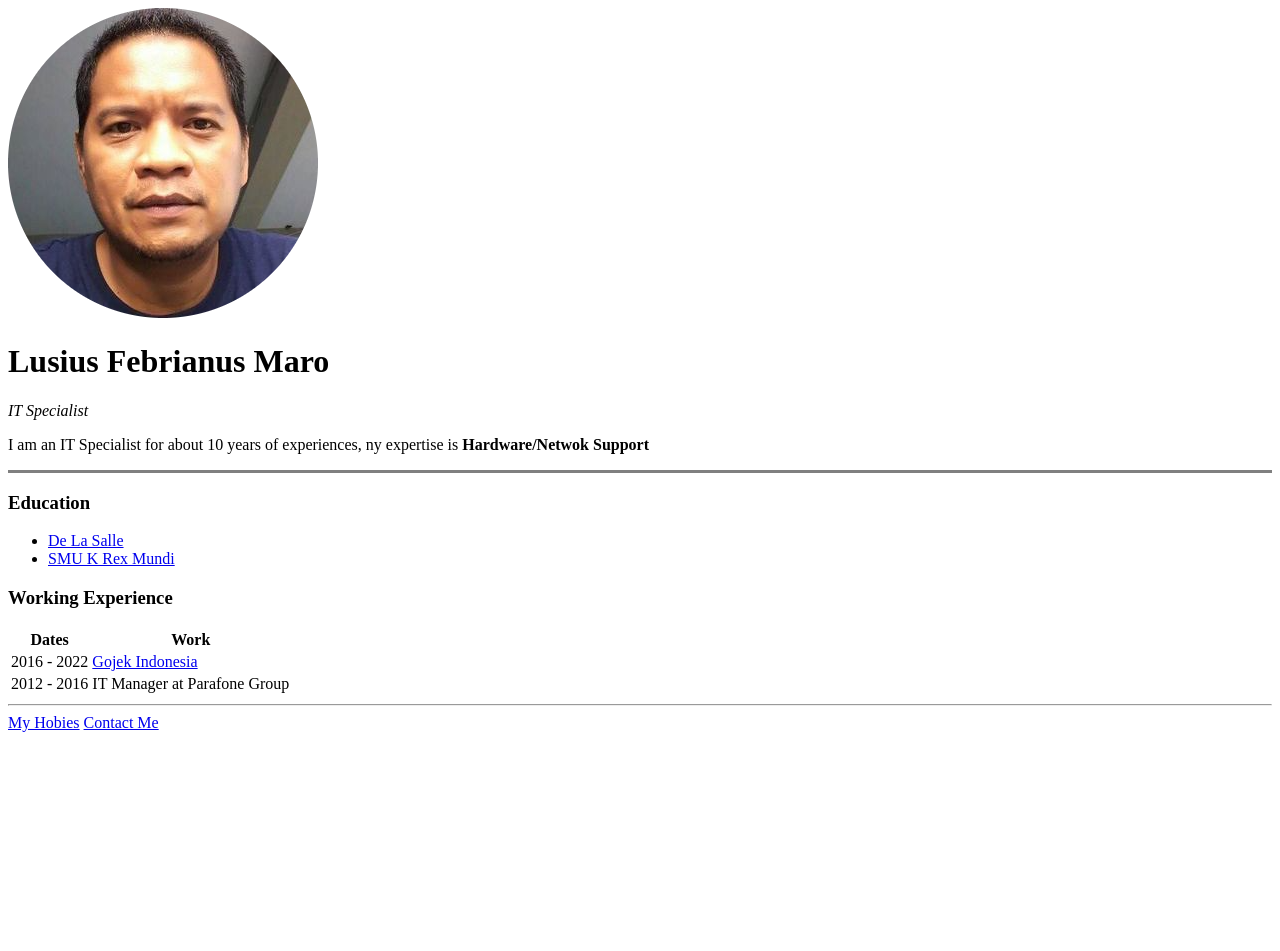
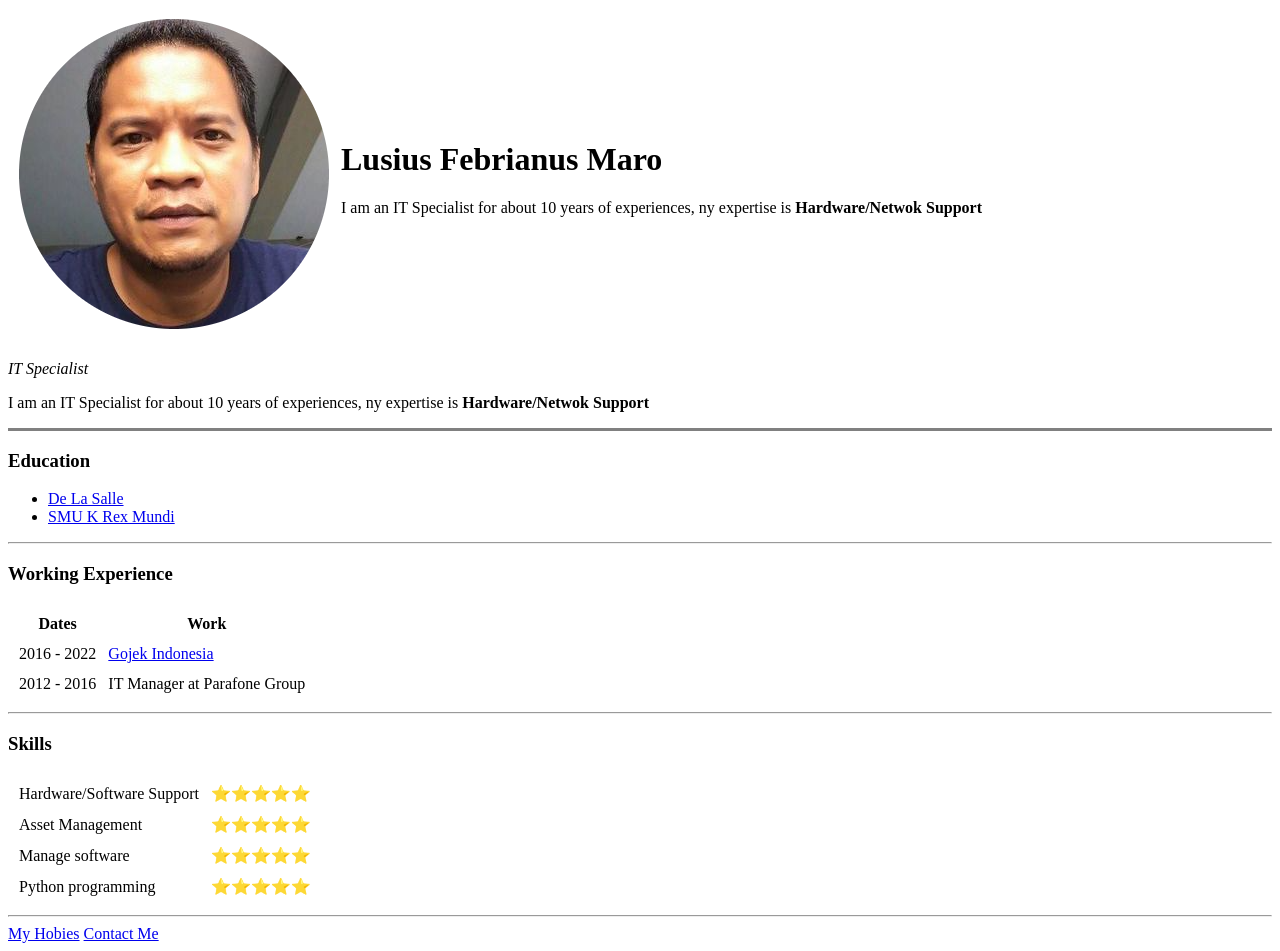
Before and after one commit to lusiusfebry/100-days-python, a plain HTML site: page Project/Day-42_Intermediate_html/HTML - Personal Site/index.html in a window 1280 px wide. Before the commit the page ends 800 px from the top, so only its background shows below. Drawn offline with Linux system fonts and the light colour scheme.

Commit message:
finnish day 42.

```diff
--- a/Project/Day-42_Intermediate_html/HTML - Personal Site/index.html
+++ b/Project/Day-42_Intermediate_html/HTML - Personal Site/index.html
@@ -7,8 +7,24 @@
     <title>Febry's Personal Site</title>
   </head>
   <body>
-    <img src="images/febryfoto-modified.png" alt="Febry profile picture" />
-    <h1>Lusius Febrianus Maro</h1>
+    <table cellspacing="10">
+      <tr>
+        <td>
+          <img
+            src="images/febryfoto-modified.png"
+            alt="Febry profile picture"
+          />
+        </td>
+        <td>
+          <h1>Lusius Febrianus Maro</h1>
+          <p>
+            I am an IT Specialist for about 10 years of experiences, ny
+            expertise is
+            <strong>Hardware/Netwok Support</strong>
+          </p>
+        </td>
+      </tr>
+    </table>
 
     <p>
       <em>IT Specialist</em>
@@ -25,9 +41,10 @@
         <a href="https://smarexmundi.sch.id/site/userlogin">SMU K Rex Mundi</a>
       </li>
     </ul>
+    <hr />
     <h3>Working Experience</h3>
 
-    <table>
+    <table cellspacing="10">
       <thead>
         <tr>
           <th>Dates</th>
@@ -46,6 +63,28 @@
       </tbody>
     </table>
     <hr />
+    <h3>Skills</h3>
+
+    <table cellspacing="10">
+      <tr>
+        <td>Hardware/Software Support</td>
+        <td>⭐⭐⭐⭐⭐</td>
+      </tr>
+      <tr>
+        <td>Asset Management</td>
+        <td>⭐⭐⭐⭐⭐</td>
+      </tr>
+      <tr>
+        <td>Manage software</td>
+        <td>⭐⭐⭐⭐⭐</td>
+      </tr>
+      <tr>
+        <td>Python programming</td>
+        <td>⭐⭐⭐⭐⭐</td>
+      </tr>
+    </table>
+
+    <hr />
     <a href="hobbies.html">My Hobies</a>
     <a href="contact.html">Contact Me</a>
   </body>
```
Also changed, not shown: Project/Day-42_Intermediate_html/HTML - Personal Site/contact.html (+20 -0 lines).
